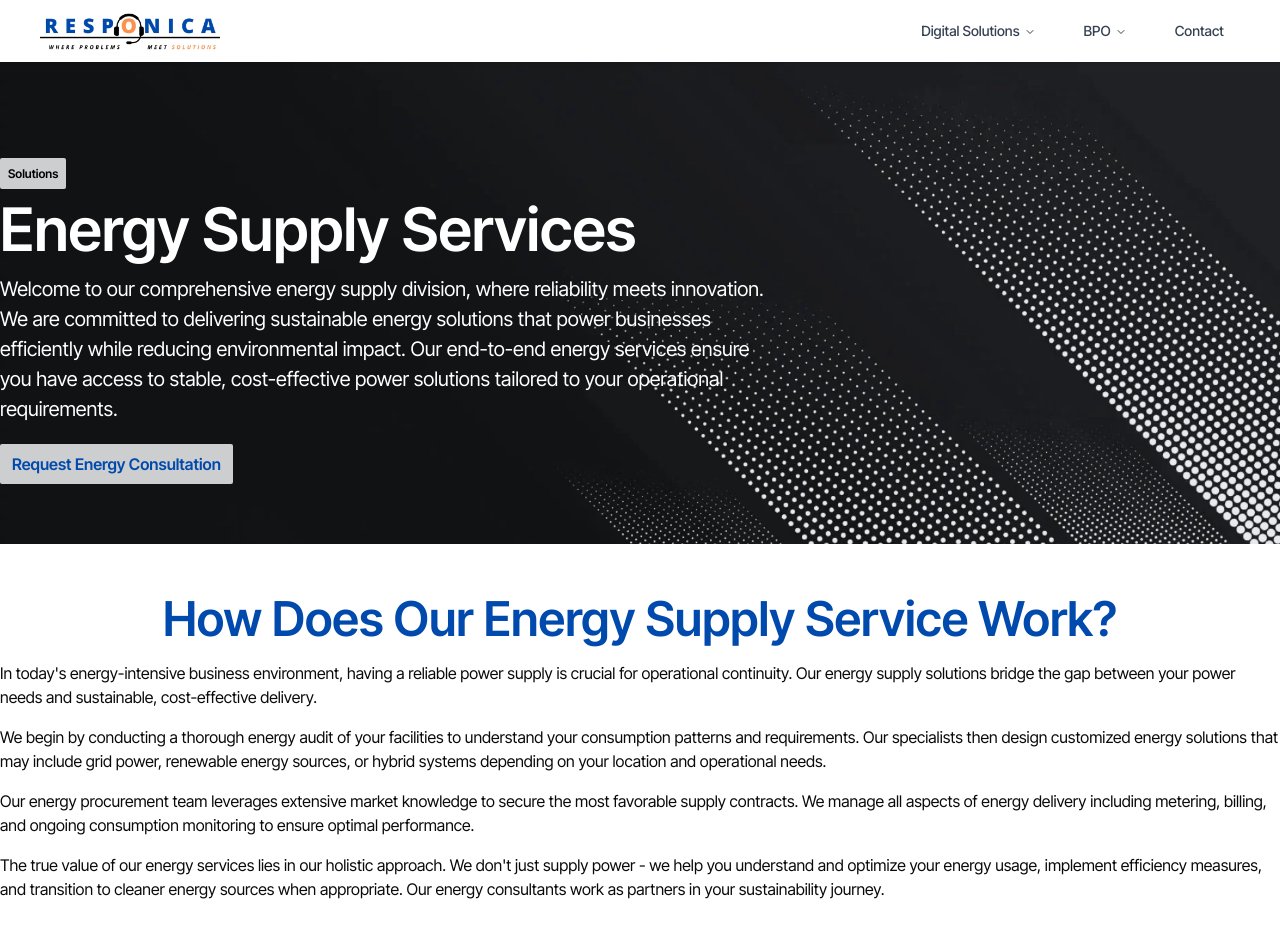
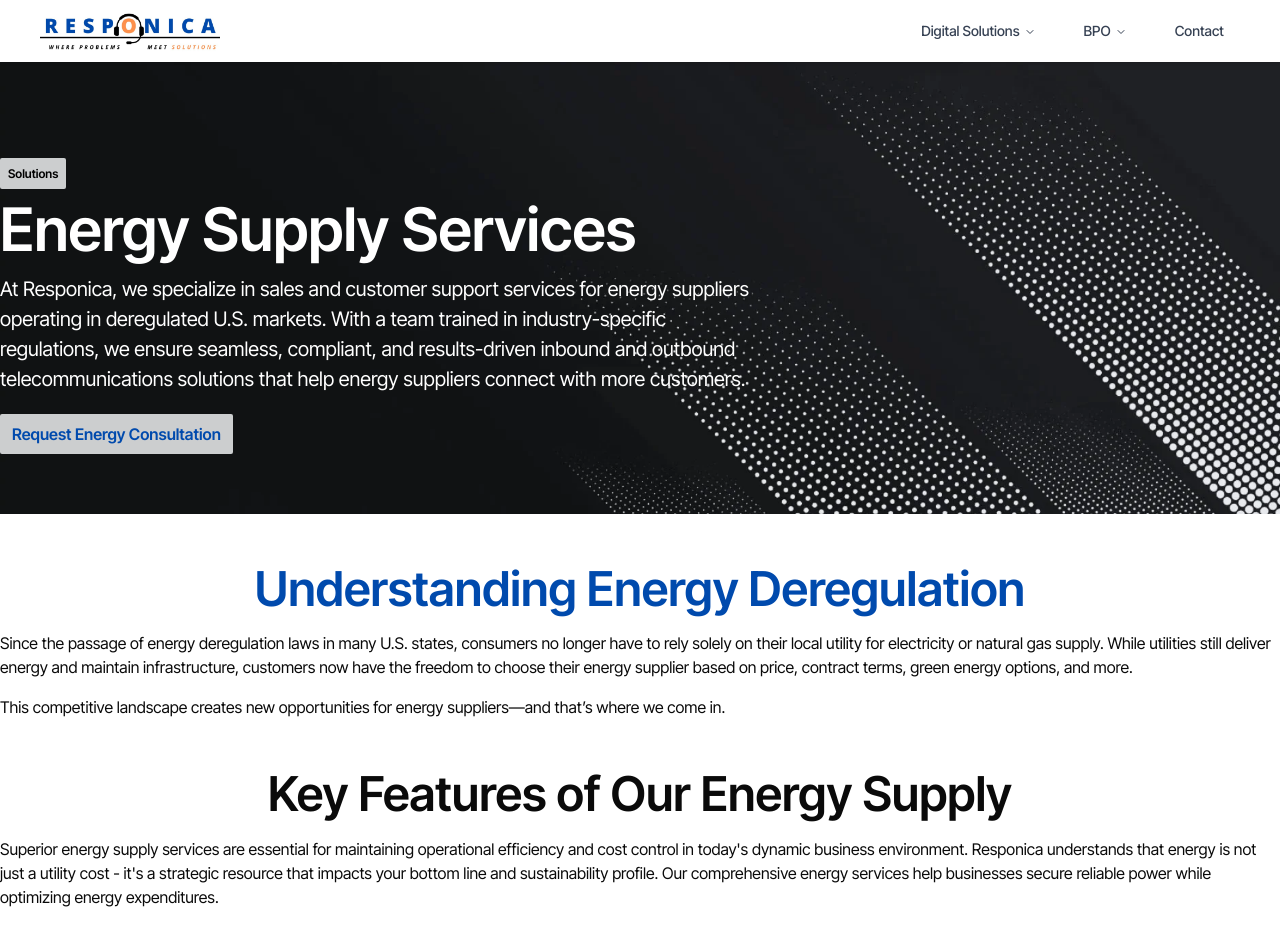
Before and after one commit to Muazzia/Responicaa, a React (Vite) app: page /bpo/energySupplies in a window 1280 px wide. Shown: the top 952 px of the page. Built offline with nearby package versions, Linux system fonts and the light colour scheme; what tailwindcss-animated would draw is missing.

Commit message:
added data

```diff
--- a/src/pages/bpo/energySupplies/index.tsx
+++ b/src/pages/bpo/energySupplies/index.tsx
@@ -49,7 +49,7 @@
       <HeroSectionWithCTA
         primaryButtonLabel="Solutions"
         heading="Energy Supply Services"
-              description="Welcome to our comprehensive energy supply division, where reliability meets innovation. We are committed to delivering sustainable energy solutions that power businesses efficiently while reducing environmental impact. Our end-to-end energy services ensure you have access to stable, cost-effective power solutions tailored to your operational requirements."
+        description="At Responica, we specialize in sales and customer support services for energy suppliers operating in deregulated U.S. markets. With a team trained in industry-specific regulations, we ensure seamless, compliant, and results-driven inbound and outbound telecommunications solutions that help energy suppliers connect with more customers."
         secondaryButtonLabel="Request Energy Consultation"
         onSecondaryButtonClick={scrollToContact}
       />
@@ -57,35 +57,21 @@
       <div className="px-4 md:px-10 xl:px-0 max-w-7xl mx-auto mt-8 md:mt-12">
         <div className="flex items-center justify-center">
           <p className="text-primary-red font-semibold text-3xl sm:text-4xl lg:text-[48px] text-center">
-            How Does Our Energy Supply Service Work?
+            Understanding Energy Deregulation
           </p>
         </div>
         <div className="space-y-4 mt-4 text-sm sm:text-base">
           <p>
-            In today's energy-intensive business environment, having a reliable
-            power supply is crucial for operational continuity. Our energy
-            supply solutions bridge the gap between your power needs and
-            sustainable, cost-effective delivery.
+            Since the passage of energy deregulation laws in many U.S. states,
+            consumers no longer have to rely solely on their local utility for
+            electricity or natural gas supply. While utilities still deliver
+            energy and maintain infrastructure, customers now have the freedom
+            to choose their energy supplier based on price, contract terms,
+            green energy options, and more.
           </p>
           <p>
-            We begin by conducting a thorough energy audit of your facilities to
-            understand your consumption patterns and requirements. Our
-            specialists then design customized energy solutions that may include
-            grid power, renewable energy sources, or hybrid systems depending on
-            your location and operational needs.
-          </p>
-          <p>
-            Our energy procurement team leverages extensive market knowledge to
-            secure the most favorable supply contracts. We manage all aspects of
-            energy delivery including metering, billing, and ongoing consumption
-            monitoring to ensure optimal performance.
-          </p>
-          <p>
-            The true value of our energy services lies in our holistic approach.
-            We don't just supply power - we help you understand and optimize
-            your energy usage, implement efficiency measures, and transition to
-            cleaner energy sources when appropriate. Our energy consultants work
-            as partners in your sustainability journey.
+            This competitive landscape creates new opportunities for energy
+            suppliers—and that’s where we come in.
           </p>
         </div>
       </div>
@@ -182,7 +168,7 @@
 
         <div className="mt-8 md:mt-12">
           <p className="text-center text-3xl sm:text-4xl lg:text-[48px] text-black px-4 md:px-10">
-            Why Choose Responica as Your Energy Provider
+            Why Partner With Us?
           </p>
 
           <div className="mt-4 text-sm sm:text-base">
```
